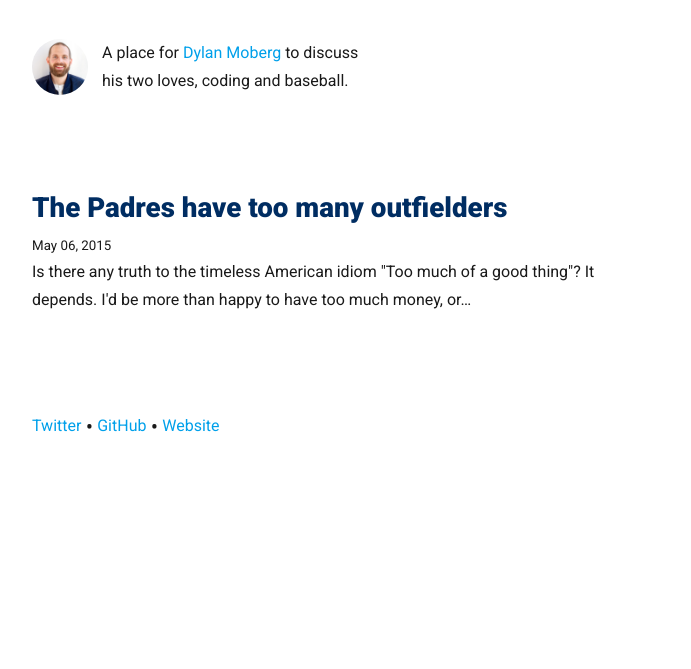
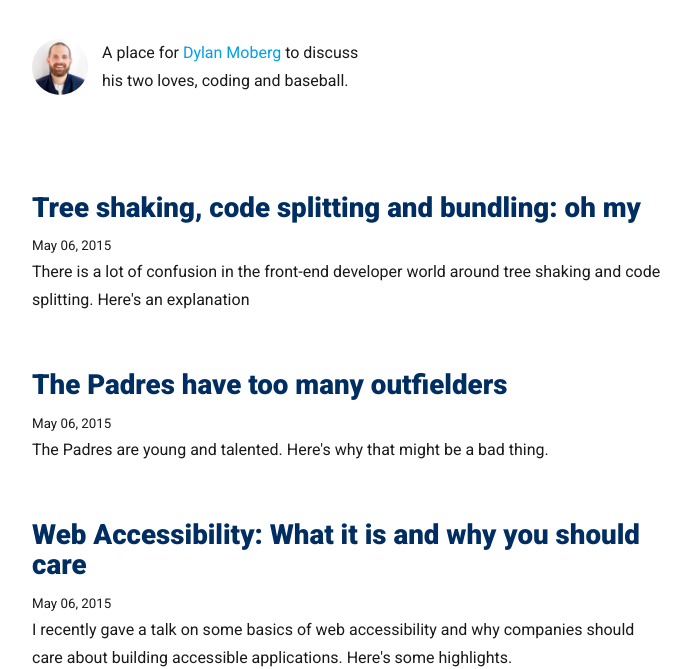
Before and after one commit to mobot11/blog, a Gatsby site: page / in a window 1280 px wide. Shown: the part 136-805 px from the top of the page, without its empty margins (293-984 px from the left). Built offline with nearby package versions, Linux system fonts and the light colour scheme; Gatsby itself is replaced by a stand-in of ours; some packages are replaced by stand-ins of ours.

Commit message:
finish blog post

```diff
--- /dev/null
+++ b/content/blog/code-splitting-tree-shaking/index.md
@@ -0,0 +1,5 @@
+---
+title: 'Tree shaking, code splitting and bundling: oh my'
+date: "2015-05-06T23:46:37.121Z"
+description: "There is a lot of confusion in the front-end developer world around tree shaking and code splitting. Here's an explanation"
+---
--- a/content/blog/padres-too-many-outfielders/index.md
+++ b/content/blog/padres-too-many-outfielders/index.md
@@ -1,6 +1,7 @@
 ---
 title: The Padres have too many outfielders
 date: "2015-05-06T23:46:37.121Z"
+description: "The Padres are young and talented. Here's why that might be a bad thing."
 ---
 
 Is there any truth to the timeless American idiom "Too much of a good thing"? It depends. I'd be more than happy to have too much money, or too many friends. However when it comes to the Padres' outfield – we have a classic example of too much of a good thing.
@@ -8,7 +9,7 @@ Is there any truth to the timeless American idiom "Too much of a good thing"? It
 Writing the words "Padres", "good" and "thing" in the same sentence felt as weird writing as I'm sure it did while reading, but for the first time in years the Padres have a categorically good team. It's been a long time coming for Friars fans — the last time the team made the playoffs was thirteen years ago. Only two teams: the Miami Marlins and my hometown Seattle Mariners have a longer stretch of missing the post season.
 
 If I was a betting man, I'd pick the Padres to move off of this list sooner than both the Mariners and the Marlins. The Mariners, who won 89 games last year and still finished way out of the wildcard race, [are cursed](https://thecomeback.com/mlb/the-seattle-mariners-really-might-be-cursed.html). And the Marlins are in full rebuild mode, having just traded two former M.V.Ps in a salary dump after Derek Jeter & friends [drastically overpaid](https://www.miamiherald.com/sports/spt-columns-blogs/barry-jackson/article191481449.html) for the unpopular franchise. And whose old President of Baseball Operations [literally told fans to go f**k](https://twitter.com/LeBatard_Reddit/status/1074852245655748608) themselves after completing the deal.
-Meanwhile the Padres are a team chock-full of young, exciting talent and are trending in the right direction. The front office signed superstar third baseman Manny Machado to a blockbuster contract this spring. They also bucked conventional MLB front office wisdom by actually trying to put the best players in the organization on the team, regardless of service time considerations. As most baseball fans already know, 21 year old wunderkind Fernando Tatis Jr. was a surprise addition to the 25 man roster despite never having played above AA. But there was less fan-fare around the addition of lefty starting pitcher Nick Margevicius, the Padres #39 prospect who has only one year of high A ball under his belt.
+Meanwhile the Padres are a team chock-full of young, exciting talent and are trending in the right direction. The front office signed superstar third baseman Manny Machado to a blockbuster contract this spring. They also bucked conventional MLB front office wisdom by actually trying to put the best players in the organization on the team, regardless of service time considerations. As most baseball fans already know, 21 year old wunderkind Fernando Tatis Jr. was a surprise addition to the 25 man roster despite never having played above AA. Rookie Starter Chris Paddack and catcher Francisco Mejia also made the team coming out of spring training. An even more surprising move was the addition of lefty starting pitcher Nick Margevicius, the Padres #39 prospect who has only one year of high A ball under his belt.
 
 Wether the latter says more about the questionable state of the team's starting pitching or the front office and their willingness to be aggressive with inexperienced prospects remains to be seen, but either way the Padres farm system was [ranked #1 for the second consecutive year](https://www.mlb.com/news/top-10-farm-systems-in-mlb?t=mlb-pipeline-coverage). It's probably safe to assume the major league team will have no shortage of talent flowing in from the minor league system from years to come.
 
@@ -22,7 +23,7 @@ Franchy Cordero is the [wildcard](https://www.youtube.com/watch?v=ecRytTfWL8Q) o
 
 Hunter Renfroe is an anomaly. The former Padres #1 prospect has had plenty of struggles at the plate in the past, bouncing from AAA to the Majors multiple times while trying to figure out how to deal with Major League pitching. Luckily for the Friars he looks to have figured something out last year, posting a OPS over 800 and being good for 1.4 WAR. Currently he's building on his solid 2018 with a torrid start to 2019 — having already mashed 4 homeruns in limiting playing time.
 
-This leaves us with Franchy Cordero, my favorite of the bunch. Why you may ask? Well he's an absolute unit, checking in at 6' 5" and 275 pounds. For context LeBron James is 6' 8" and weights 250 pounds. At 23, he is also the youngest of the group, even though by all accounts he is a full grown man who hits homeruns like [this](https://www.mlb.com/cut4/franmil-reyes-hits-monster-homer-at-wrigley-field-c289060814) (477 feet) and [this](https://www.mlb.com/news/franmil-reyes-clubs-442-foot-mammoth-hr-in-win-c278929020) (442 feet). Although his large frame lends itself to poor defense (imagine David Ortiz trying to play the outfield) he posted a 129 WRC+ in 87 games last season, second of all five Padres outfielders behind Wil Meyers. Unfortunately, he only posted 1.2 WAR because apparently when you're 6' 5" and weigh as much as a freight train it can be hard to chase down fly balls.
+This leaves us with Franchy Cordero, my favorite of the bunch. Why you may ask? Well he's an absolute unit, checking in at 6' 5" and 275 pounds. For context LeBron James is 6' 8" and weights 250 pounds. At 23, he is also the youngest of the group, even though by all accounts he is a full grown man who hits home runs like [this](https://www.mlb.com/cut4/franmil-reyes-hits-monster-homer-at-wrigley-field-c289060814) (477 feet) and [this](https://www.mlb.com/news/franmil-reyes-clubs-442-foot-mammoth-hr-in-win-c278929020) (442 feet). Although his large frame lends itself to poor defense (imagine David Ortiz trying to play the outfield) he posted a 129 WRC+ in 87 games last season, second of all five Padres outfielders behind Wil Meyers. Unfortunately, he only posted 1.2 WAR because apparently when you're 6' 5" and weigh as much as a freight train it can be hard to chase down fly balls.
 
 The Padres find themselves in a difficult situation. Five plus outfielders, but none are superstars. Only one (Wil Meyers) is demonstrably better than the others to justify playing over the others every day. This leaves four players to fill two spots. What the Padres need is the DH in the National League, where Franmil would be able to bless us with his monster dongs without having to be bothered doing boring things like playing defense. But in leu of a fundamental change to the national league rules the team simply has too many good players and not enough playing time. I believe that each player could develop to good or even all-star level with enough consistent at-bats but it's almost impossible to see that happening with the team in its current state.
 
--- /dev/null
+++ b/content/blog/web-accessibility-overview/index.md
@@ -0,0 +1,5 @@
+---
+title: 'Web Accessibility: What it is and why you should care'
+date: "2015-05-06T23:46:37.121Z"
+description: "I recently gave a talk on some basics of web accessibility and why companies should care about building accessible applications. Here's some highlights."
+---
--- a/package.json
+++ b/package.json
@@ -3,7 +3,7 @@
   "private": true,
   "description": "A starter for a blog powered by Gatsby and Markdown",
   "version": "0.1.0",
-  "author": "Dylan Mobger <dylanmoberg11@gmail.com>",
+  "author": "Dylan Moberg <dylanmoberg11@gmail.com>",
   "dependencies": {
     "gatsby": "^2.1.37",
     "gatsby-image": "^2.0.34",
```
Also changed, not shown: 1 other file.
